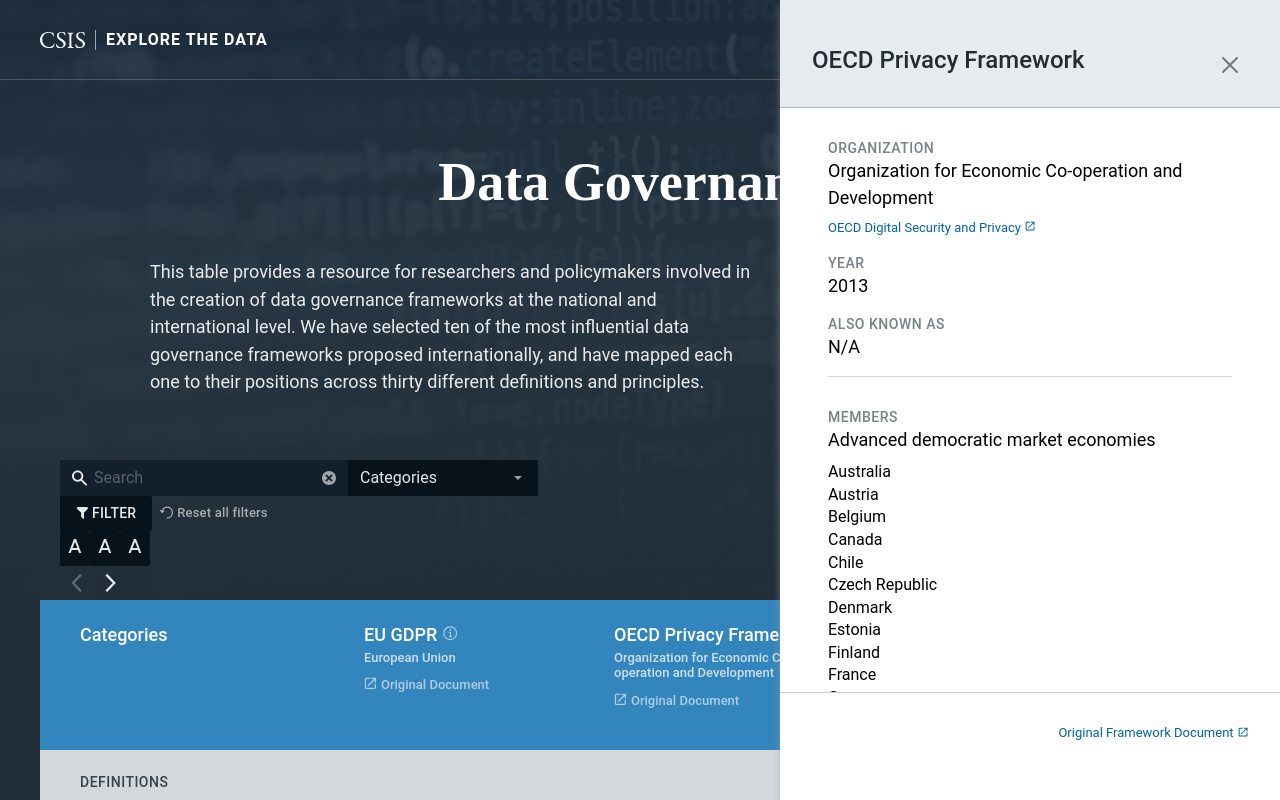
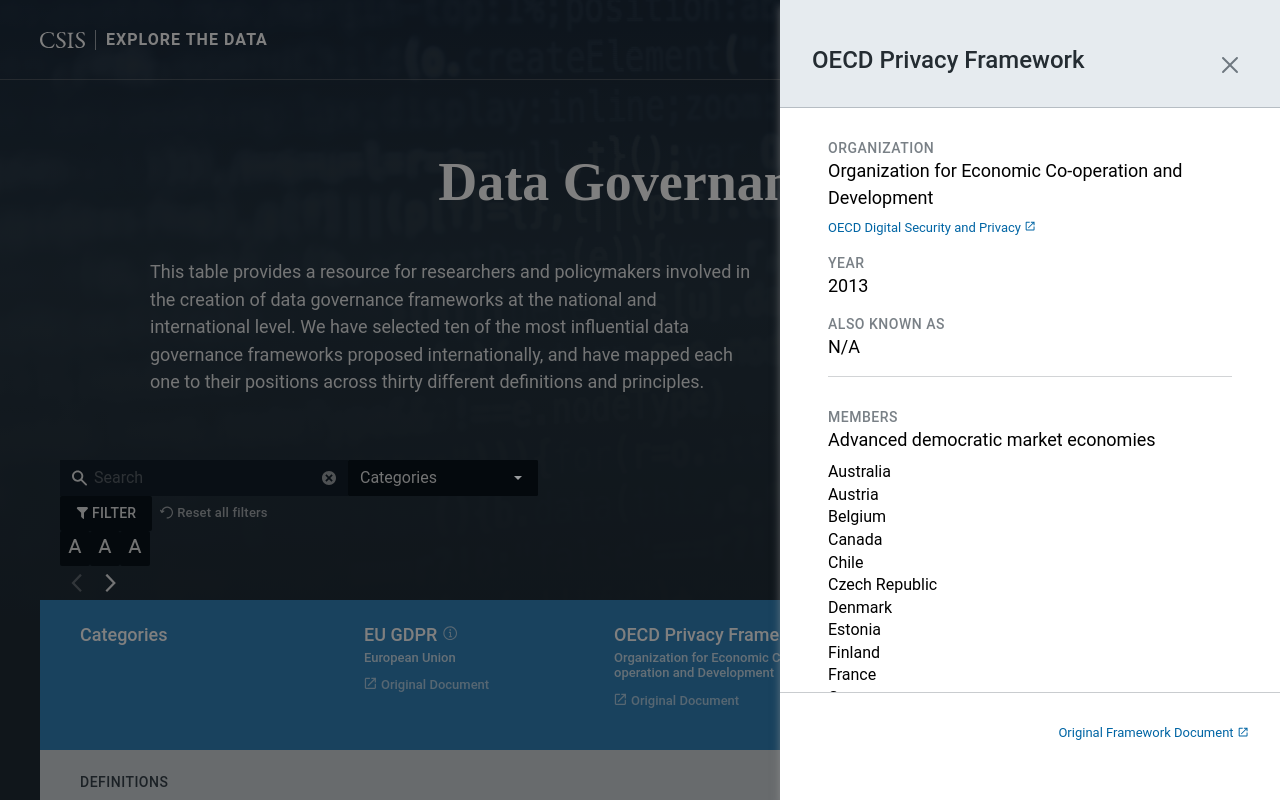
Before and after one commit to CSIS-iLab/tech-policy-database, a React (Create React App) app: page / in a window 1280 px wide. Both pictures are taken after a click on the button "OECD Privacy Framework". Shown: the top 800 px of the page. Built offline with nearby package versions, Linux system fonts and the light colour scheme; a web font is replaced by a local one.

Commit message:
Add modal overlay to modal container

```diff
--- a/src/scss/components/_modal.scss
+++ b/src/scss/components/_modal.scss
@@ -1,4 +1,15 @@
 @use 'abstracts' as *;
+
+
+.modal__overlay {
+  position: fixed;
+  top: 0;
+  left: 0;
+  width: 100vw;
+  height: 100vh;
+  z-index: 10;
+  background-color: rgba(0,0,0,0.5)
+}
 
 .modal {
   position: fixed;
--- a/src/shared/modals/LangModal.js
+++ b/src/shared/modals/LangModal.js
@@ -8,7 +8,7 @@
     GlobalContext
   )
 
-  const { link, original_lang, framework, category } = langModalData
+  const { url, link, original_lang, framework, category } = langModalData
 
   const onClose = () => {
     setLangModalStatus(false)
@@ -35,7 +35,7 @@
           />
         </div>
       </section>
-      <ModalFooter link={link} />
+      <ModalFooter link={url} />
     </aside>
   ) : null
 }
--- a/src/shared/modals/ModalContainer.js
+++ b/src/shared/modals/ModalContainer.js
@@ -1,15 +1,22 @@
-import React from 'react'
+import React, { useContext } from 'react'
+import { GlobalContext } from '../../context/GlobalContext'
 import LangModal from './LangModal'
 import FilterModal from './custom-filter/FilterModal'
 import FrameworkModal from './FrameworkModal'
 
 const ModalContainer = () => {
+  const {frameModalStatus, langModalStatus, filterModalStatus} = useContext(GlobalContext)
+
   return (
-    <React.Fragment>
-      <LangModal />
-      <FilterModal />
-      <FrameworkModal />
-    </React.Fragment>
+      frameModalStatus || langModalStatus || filterModalStatus ?
+    <div className="modal__overlay">
+      <React.Fragment>
+        <LangModal />
+        <FilterModal />
+        <FrameworkModal />
+      </React.Fragment>
+    </div>
+      : null
   )
 }
 
--- a/src/shared/modals/ModalFooter.js
+++ b/src/shared/modals/ModalFooter.js
@@ -3,6 +3,7 @@
 
 const ModalFooter = (props) => {
   const { link } = props
+  console.log(link)
 
   return (
     <footer className="modal__footer">
```
